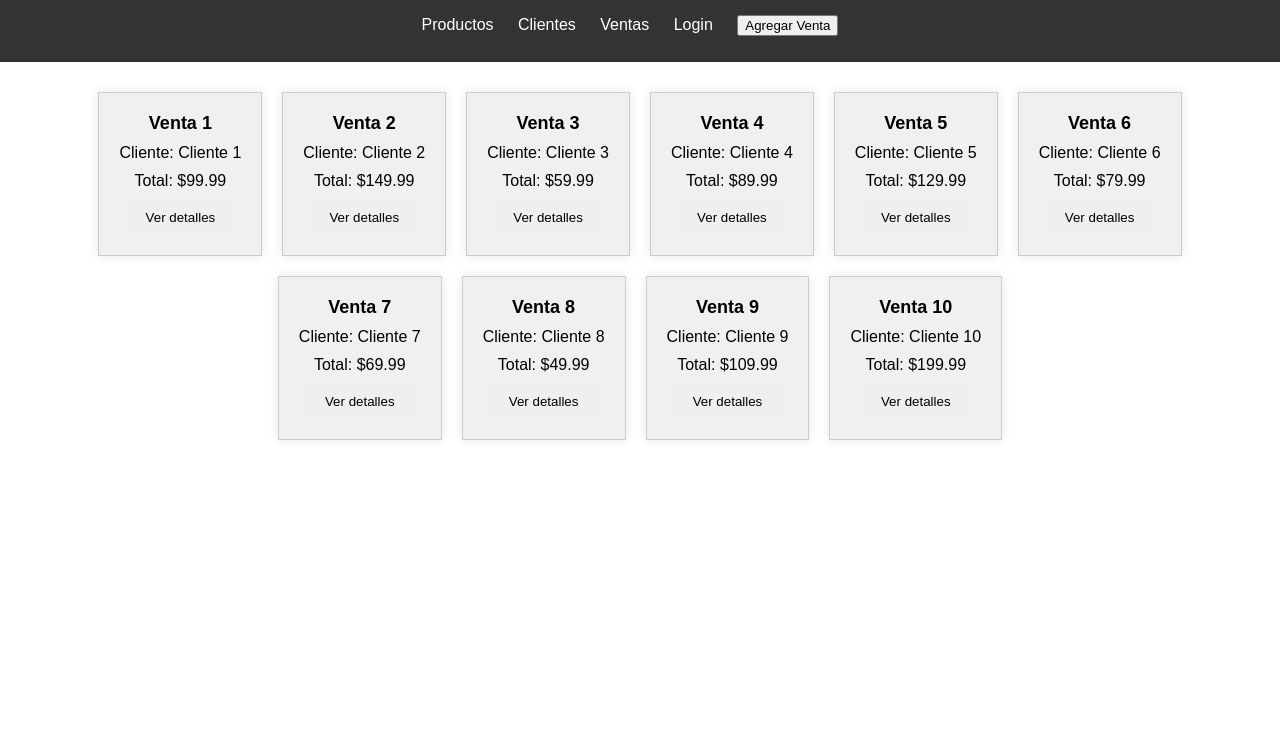
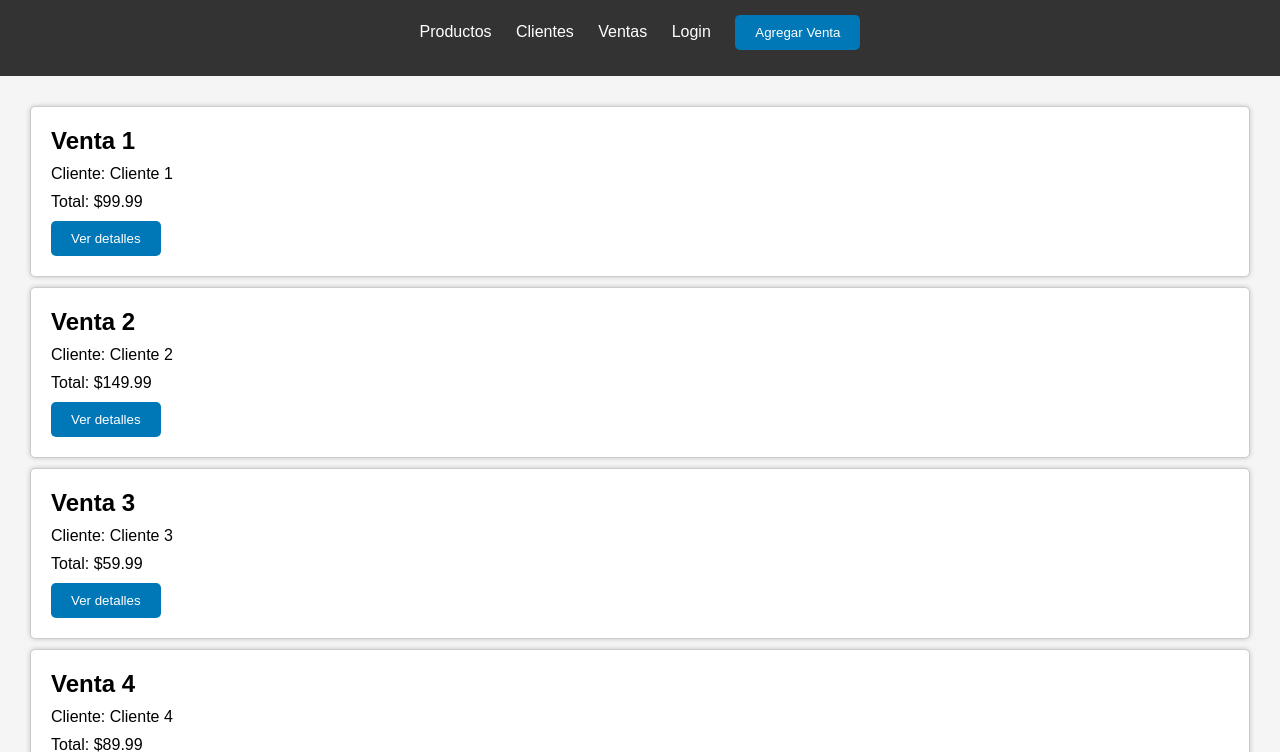
Before and after one commit to Diandres93/login-sena.github.io, a plain HTML site: page admin-ventas.html in a window 1280 px wide. Shown: the part 48-800 px from the top of the page. Drawn offline with Linux system fonts and the light colour scheme.

Commit message:
update CSS

```diff
--- a/admin-clientes-styles.css
+++ b/admin-clientes-styles.css
@@ -1,5 +1,5 @@
 /* Estilos para el panel de administración */
-body {
+/*body {
   font-family: Arial, sans-serif;
   background-color: #f0f0f0;
   margin: 0;
@@ -39,9 +39,9 @@ main {
   box-shadow: 0 0 10px rgba(0, 0, 0, 0.2);
   margin: 20px;
 }
-
+*/
 /* Estilos para pantallas pequeñas (hasta 768px) */
-@media (max-width: 768px) {
+/*@media (max-width: 768px) {
   header {
       padding: 10px;
   }
@@ -60,7 +60,7 @@ main {
 }
 
 /* Estilos para las tarjetas de clientes */
-.client-cards-container {
+/*.client-cards-container {
   display: flex;
   flex-wrap: wrap;
   justify-content: space-between;
@@ -73,7 +73,7 @@ main {
   padding: 10px;
   margin: 10px;
   width: calc(33.33% - 20px); /* 3 columnas con espacio entre ellas */
-  box-shadow: 0 0 5px rgba(0, 0, 0, 0.2);
+/*  box-shadow: 0 0 5px rgba(0, 0, 0, 0.2);
 }
 
 .client-card h2 {
@@ -82,8 +82,106 @@ main {
 }
 
 /* Estilos para pantallas pequeñas (hasta 768px) */
-@media (max-width: 768px) {
+/*@media (max-width: 768px) {
   .client-card {
       width: calc(50% - 20px); /* 2 columnas con espacio entre ellas */
+/*  }
+}
+*/
+
+/* Estilos generales */
+body {
+  font-family: Arial, sans-serif;
+  margin: 0;
+  padding: 0;
+  background-color: #f5f5f5;
+}
+
+/* Estilos del encabezado */
+header {
+  background-color: #333;
+  color: #fff;
+  text-align: center;
+  padding: 10px;
+}
+
+h1 {
+  margin: 0;
+}
+
+nav ul {
+  list-style: none;
+  padding: 0;
+}
+
+nav li {
+  display: inline;
+  margin-right: 20px;
+}
+
+nav a {
+  color: #fff;
+  text-decoration: none;
+}
+
+/* Estilos del menú de navegación */
+nav ul li:last-child {
+  margin-right: 0;
+}
+
+/* Estilos de la vista principal */
+main {
+  padding: 20px;
+  text-align: center;
+}
+
+/* Estilos de las tarjetas de clientes */
+.client-card {
+  background-color: #fff;
+  border: 1px solid #ccc;
+  margin: 10px;
+  padding: 20px;
+  border-radius: 5px;
+  box-shadow: 0 0 5px rgba(0, 0, 0, 0.2);
+  text-align: left;
+  transition: transform 0.3s, box-shadow 0.3s;
+}
+
+.client-card:hover {
+  transform: translateY(-5px);
+  box-shadow: 0 0 10px rgba(0, 0, 0, 0.3);
+}
+
+h2 {
+  font-size: 24px;
+  margin: 0;
+}
+
+p {
+  margin: 10px 0;
+}
+
+button {
+  background-color: #0077b6;
+  color: #fff;
+  border: none;
+  padding: 10px 20px;
+  border-radius: 5px;
+  cursor: pointer;
+  transition: background-color 0.3s;
+}
+
+button:hover {
+  background-color: #005d8e;
+}
+
+/* Estilos para dispositivos móviles */
+@media screen and (max-width: 600px) {
+  main {
+      padding: 10px;
+  }
+
+  .client-card {
+      width: 90%;
   }
 }
--- a/admin-styles.css
+++ b/admin-styles.css
@@ -1,5 +1,5 @@
 /* Estilos para el panel de administración */
-body {
+/*body {
   font-family: Arial, sans-serif;
   background-color: #f0f0f0;
   margin: 0;
@@ -39,9 +39,9 @@ main {
   box-shadow: 0 0 10px rgba(0, 0, 0, 0.2);
   margin: 20px;
 }
-
+*/
 /* Estilos para pantallas pequeñas (hasta 768px) */
-@media (max-width: 768px) {
+/*@media (max-width: 768px) {
   header {
       padding: 10px;
   }
@@ -58,9 +58,9 @@ main {
       margin: 10px;
   }
 }
-
+*/
 /* Estilos para las tarjetas de productos */
-.product-cards-container {
+/*.product-cards-container {
   display: flex;
   flex-wrap: wrap;
   justify-content: space-between;
@@ -73,17 +73,115 @@ main {
   padding: 10px;
   margin: 10px;
   width: calc(33.33% - 20px); /* 3 columnas con espacio entre ellas */
-  box-shadow: 0 0 5px rgba(0, 0, 0, 0.2);
+/*  box-shadow: 0 0 5px rgba(0, 0, 0, 0.2);
 }
 
 .product-card h2 {
   font-size: 18px;
   margin-top: 0;
 }
-
+*/
 /* Estilos para pantallas pequeñas (hasta 768px) */
-@media (max-width: 768px) {
+/*@media (max-width: 768px) {
   .product-card {
       width: calc(50% - 20px); /* 2 columnas con espacio entre ellas */
+/*  }
+}
+*/
+
+/* Estilos generales */
+body {
+  font-family: Arial, sans-serif;
+  margin: 0;
+  padding: 0;
+  background-color: #f5f5f5;
+}
+
+/* Estilos del encabezado */
+header {
+  background-color: #333;
+  color: #fff;
+  text-align: center;
+  padding: 10px;
+}
+
+h1 {
+  margin: 0;
+}
+
+nav ul {
+  list-style: none;
+  padding: 0;
+}
+
+nav li {
+  display: inline;
+  margin-right: 20px;
+}
+
+nav a {
+  color: #fff;
+  text-decoration: none;
+}
+
+/* Estilos del menú de navegación */
+nav ul li:last-child {
+  margin-right: 0;
+}
+
+/* Estilos de la vista principal */
+main {
+  padding: 20px;
+  text-align: center;
+}
+
+/* Estilos de las tarjetas de productos */
+.product-card {
+  background-color: #fff;
+  border: 1px solid #ccc;
+  margin: 10px;
+  padding: 20px;
+  border-radius: 5px;
+  box-shadow: 0 0 5px rgba(0, 0, 0, 0.2);
+  text-align: left;
+  transition: transform 0.3s, box-shadow 0.3s;
+}
+
+.product-card:hover {
+  transform: translateY(-5px);
+  box-shadow: 0 0 10px rgba(0, 0, 0, 0.3);
+}
+
+h2 {
+  font-size: 24px;
+  margin: 0;
+}
+
+p {
+  margin: 10px 0;
+}
+
+button {
+  background-color: #0077b6;
+  color: #fff;
+  border: none;
+  padding: 10px 20px;
+  border-radius: 5px;
+  cursor: pointer;
+  transition: background-color 0.3s;
+}
+
+button:hover {
+  background-color: #005d8e;
+}
+
+/* Estilos para dispositivos móviles */
+@media screen and (max-width: 600px) {
+  main {
+      padding: 10px;
+  }
+
+  .product-card {
+      width: 90%;
   }
 }
--- a/admin-ventas.css
+++ b/admin-ventas.css
@@ -1,5 +1,5 @@
 /* Estilos generales */
-body {
+/*body {
   font-family: Arial, sans-serif;
   margin: 0;
   padding: 0;
@@ -37,7 +37,7 @@ main {
 }
 
 /* Estilos de las tarjetas de ventas */
-.venta-cards-container {
+/*.venta-cards-container {
   display: flex;
   flex-wrap: wrap;
   justify-content: center;
@@ -74,7 +74,7 @@ main {
 }
 
 /* Estilos para dispositivos móviles */
-@media screen and (max-width: 600px) {
+/*@media screen and (max-width: 600px) {
   main {
       padding: 10px;
   }
@@ -83,4 +83,100 @@ main {
       flex-direction: column;
       align-items: center;
   }
+}*/
+/* Estilos generales */
+body {
+  font-family: Arial, sans-serif;
+  margin: 0;
+  padding: 0;
+  background-color: #f5f5f5;
 }
+
+/* Estilos del encabezado */
+header {
+  background-color: #333;
+  color: #fff;
+  text-align: center;
+  padding: 10px;
+}
+
+h1 {
+  margin: 0;
+}
+
+nav ul {
+  list-style: none;
+  padding: 0;
+}
+
+nav li {
+  display: inline;
+  margin-right: 20px;
+}
+
+nav a {
+  color: #fff;
+  text-decoration: none;
+}
+
+/* Estilos del menú de navegación */
+nav ul li:last-child {
+  margin-right: 0;
+}
+
+/* Estilos de la vista principal */
+main {
+  padding: 20px;
+  text-align: center;
+}
+
+/* Estilos de las tarjetas de ventas */
+.venta-card {
+  background-color: #fff;
+  border: 1px solid #ccc;
+  margin: 10px;
+  padding: 20px;
+  border-radius: 5px;
+  box-shadow: 0 0 5px rgba(0, 0, 0, 0.2);
+  text-align: left;
+  transition: transform 0.3s, box-shadow 0.3s;
+}
+
+.venta-card:hover {
+  transform: translateY(-5px);
+  box-shadow: 0 0 10px rgba(0, 0, 0, 0.3);
+}
+
+h2 {
+  font-size: 24px;
+  margin: 0;
+}
+
+p {
+  margin: 10px 0;
+}
+
+button {
+  background-color: #0077b6;
+  color: #fff;
+  border: none;
+  padding: 10px 20px;
+  border-radius: 5px;
+  cursor: pointer;
+  transition: background-color 0.3s;
+}
+
+button:hover {
+  background-color: #005d8e;
+}
+
+/* Estilos para dispositivos móviles */
+@media screen and (max-width: 600px) {
+  main {
+      padding: 10px;
+  }
+
+  .venta-card {
+      width: 90%;
+  }
+}
--- a/styles.css
+++ b/styles.css
@@ -1,4 +1,4 @@
-body {
+/*body {
   font-family: Arial, sans-serif;
   background-color: #f0f0f0;
   margin: 0;
@@ -49,20 +49,106 @@ button {
 button:hover {
   background-color: #0056b3;
 }
-
+*/
 
 /* Estilos para pantallas pequeñas (hasta 768px) */
-@media (max-width: 768px) {
+/*@media (max-width: 768px) {
   .login-container {
       width: 80%;
       max-width: 400px;
   }
-}
+}*/
 
 /* Estilos para pantallas medianas (768px - 1024px) */
-@media (min-width: 769px) and (max-width: 1024px) {
+/*@media (min-width: 769px) and (max-width: 1024px) {
   .login-container {
       width: 50%;
       max-width: 500px;
   }
+}*/
+
+/* Estilos generales */
+body {
+  font-family: Arial, sans-serif;
+  margin: 0;
+  padding: 0;
+  background-color: #f5f5f5; /* Cambio de color de fondo */
 }
+
+.login-container {
+  max-width: 400px;
+  margin: 0 auto;
+  background-color: #fff;
+  padding: 20px;
+  border-radius: 5px;
+  box-shadow: 0 0 10px rgba(0, 0, 0, 0.1);
+  text-align: center;
+  margin-top: 20vh; /* Alinea el contenedor verticalmente */
+}
+
+h1 {
+  font-size: 24px;
+  color: #0077b6; /* Color de título personalizado */
+}
+
+/* Estilos del formulario de inicio de sesión */
+form {
+  text-align: left;
+}
+
+fieldset {
+  border: 1px solid #ccc;
+  padding: 10px;
+  border-radius: 5px;
+}
+
+legend {
+  font-weight: bold;
+}
+
+label {
+  display: block;
+  margin-top: 10px;
+  font-weight: bold;
+}
+
+input[type="text"],
+input[type="password"] {
+  width: 100%;
+  padding: 10px;
+  margin: 5px 0;
+  border: 1px solid #ccc;
+  border-radius: 5px;
+  font-size: 16px;
+}
+
+input[type="text"]:focus,
+input[type="password"]:focus {
+  border-color: #0077b6; /* Cambio de color de borde en foco */
+}
+
+button {
+  background-color: #0077b6;
+  color: #fff;
+  border: none;
+  padding: 10px 20px;
+  border-radius: 5px;
+  cursor: pointer;
+  font-size: 18px;
+}
+
+button:hover {
+  background-color: #005d8e; /* Cambio de color al pasar el cursor */
+}
+
+/* Estilos para dispositivos móviles */
+@media screen and (max-width: 600px) {
+  .login-container {
+      max-width: 100%;
+      margin: 0;
+      border-radius: 0;
+  }
+  .login-container, h1 {
+      margin-top: 10vh;
+  }
+}
```
